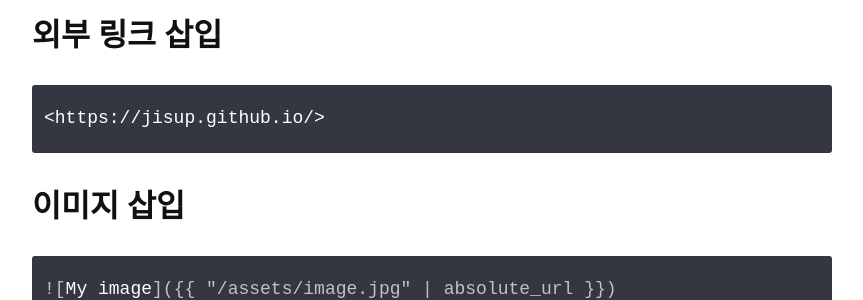
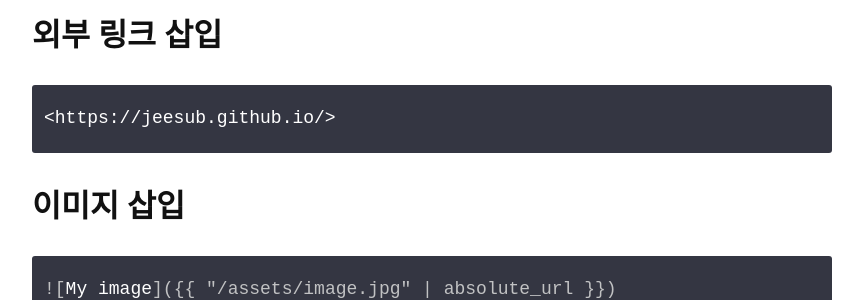
Before and after one commit to jeesub/jeesub.github.io, a Jekyll site: the page built from _posts/2018-05-29-jekyll-자주-사용하는-활용법.markdown, in a window 1280 px wide. Shown: the part 987-1287 px from the top of the page, without its empty margins (208-1071 px from the left). Built offline with Jekyll 4.4.1, drawn with Linux system fonts in a browser that asks for light colours; nearby versions of some CDN libraries.

Commit message:
update post (minor update)

```diff
--- a/_posts/2018-05-29-jekyll-자주-사용하는-활용법.markdown
+++ b/_posts/2018-05-29-jekyll-자주-사용하는-활용법.markdown
@@ -26,7 +26,7 @@
 ### 외부 링크 삽입
 
 {% highlight markdown %}
-<https://jisup.github.io/>
+<https://jeesub.github.io/>
 {% endhighlight %}
 
 ### 이미지 삽입
```
